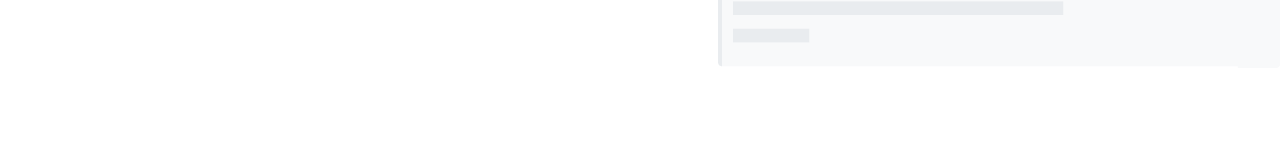
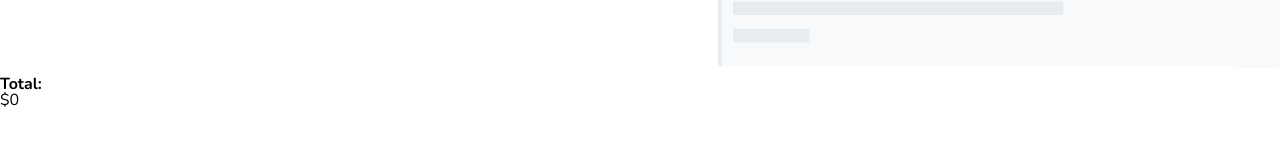
Before and after one commit to HenriqueMts/Nu-Kenzie-Redux-Thunk, a React (Create React App) app: page /home in a window 1280 px wide. Shown: the part 406-550 px from the top of the page. Built offline with nearby package versions, Linux system fonts and the light colour scheme.

Commit message:
feat: implement Total Money component

```diff
--- /dev/null
+++ b/src/Components/TotalMoney/index.jsx
@@ -0,0 +1,30 @@
+import { useSelector } from "react-redux";
+import { useState, useEffect } from "react";
+
+const TotalMoney = () => {
+  const [totalMoney, SetTotalMoney] = useState(0);
+
+  const list = useSelector((store) => store.list);
+  useEffect(() => {
+    calcTotalPrice();
+  }, [list]);
+  const calcTotalPrice = () => {
+    const sum = list
+      .filter((transac) => transac.tipo === "Deposit")
+      .reduce((prev, current) => current.preco + prev, 0);
+    const sub = list
+      .filter((transac) => transac.tipo === "Output")
+      .reduce((prev, current) => current.preco + prev, 0);
+
+    const total = sum - sub;
+    SetTotalMoney(total);
+  };
+
+  return (
+    <div className={totalMoney < 0 ? "overdrawn--price" : "positive--price"}>
+      <h3>Total:</h3>
+      <span> ${totalMoney} </span>
+    </div>
+  );
+};
+export default TotalMoney;
--- a/src/Pages/Home/index.jsx
+++ b/src/Pages/Home/index.jsx
@@ -3,6 +3,7 @@ import { useHistory } from "react-router-dom";
 import Logo from "../../Assets/HomeLogo.png";
 import Form from "../../Components/Form";
 import TransactionsList from "../../Components/TransactionsList";
+import TotalMoney from "../../Components/TotalMoney";
 
 const Home = () => {
   const history = useHistory();
@@ -18,6 +19,7 @@ const Home = () => {
         <Form />
         <TransactionsList />
       </Content>
+      <TotalMoney />
     </Container>
   );
 };
```
